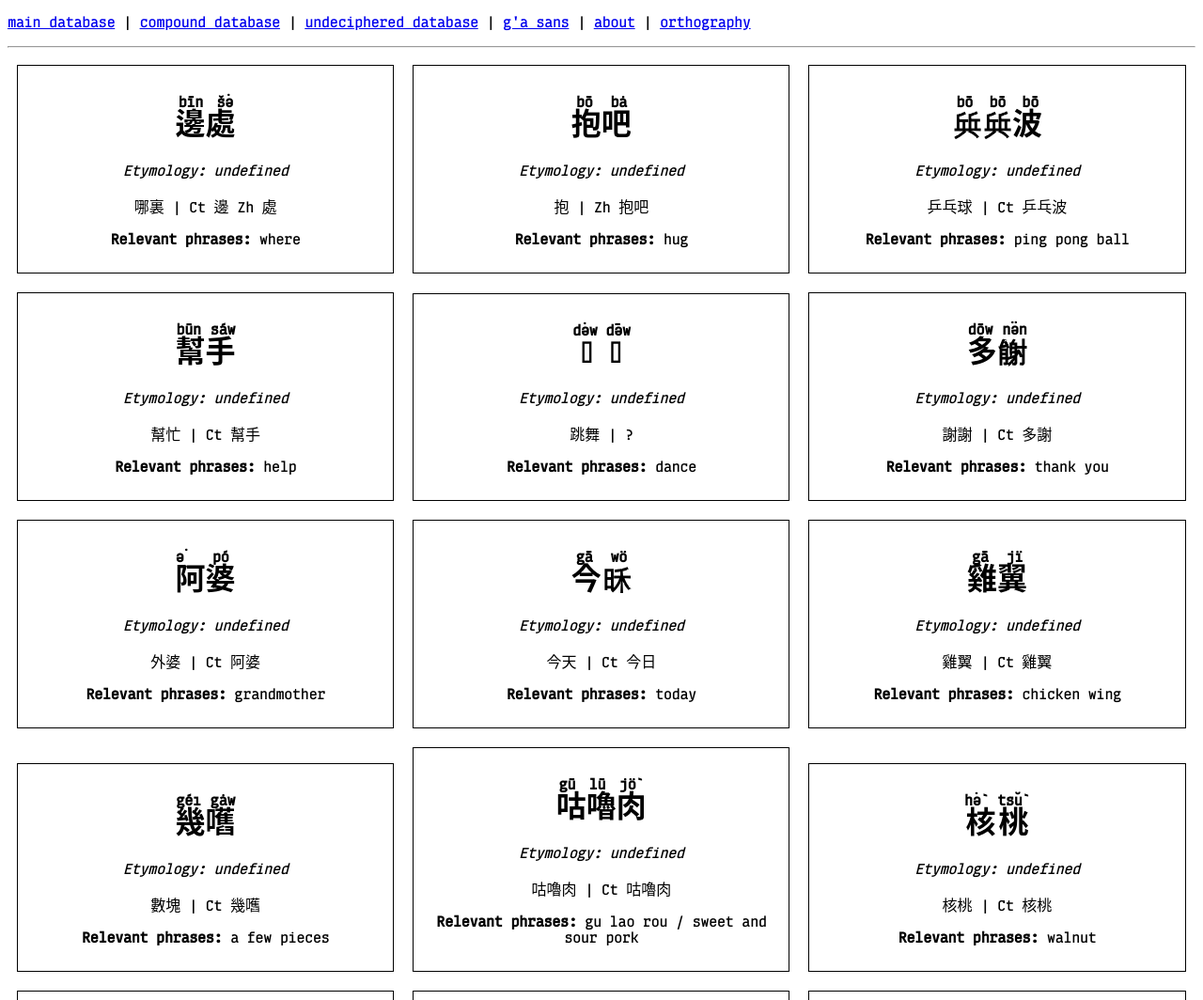
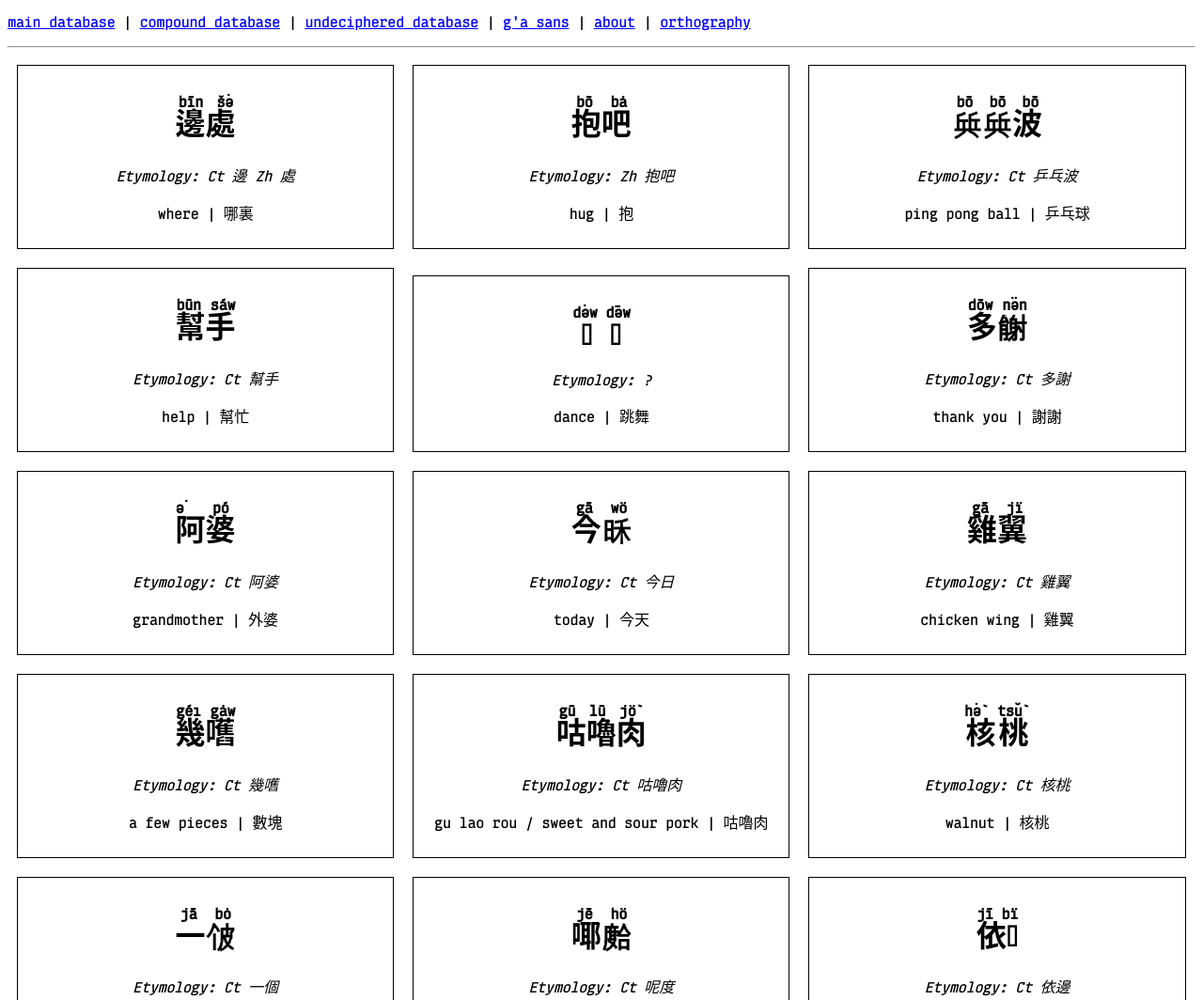
Before and after one commit to FishlandicFishy/genalphid-database, a plain HTML site: page compound.html in a window 1280 px wide. Shown: the top 1064 px of the page at 94% size. Drawn offline with Linux system fonts and the light colour scheme; files whose address does not match are found by name.

Commit message:
Remove "relevant phrases" from compound.html

```diff
--- a/compound.html
+++ b/compound.html
@@ -22,17 +22,15 @@ fetch('db-b.csv')
         data.forEach(row => {
             let pronunciation = row[0];
             let word = row[1].includes('/') ? row[0] : row[1];
-            let relevantPhrases = row[2];
-            let enDefinition = row[3];
-            let zhDefinition = row[4];
-            let etymology = row[5];
+            let enDefinition = row[2];
+            let zhDefinition = row[3];
+            let etymology = row[4];
 
             let box = document.createElement('div');
             box.className = 'box';
             box.innerHTML = `<h1><ruby><rb>${word}</rb><rp>(</rp><rt>${pronunciation}</rt><rp>)</rp></ruby></h1>
                               <p><i>Etymology: ${etymology}</i></p>
-                              <p>${enDefinition} | ${zhDefinition}</p>
-                              <p><b>Relevant phrases: </b>${relevantPhrases}</p>`;
+                              <p>${enDefinition} | ${zhDefinition}</p>`;
 
             content.appendChild(box);
         });
```
